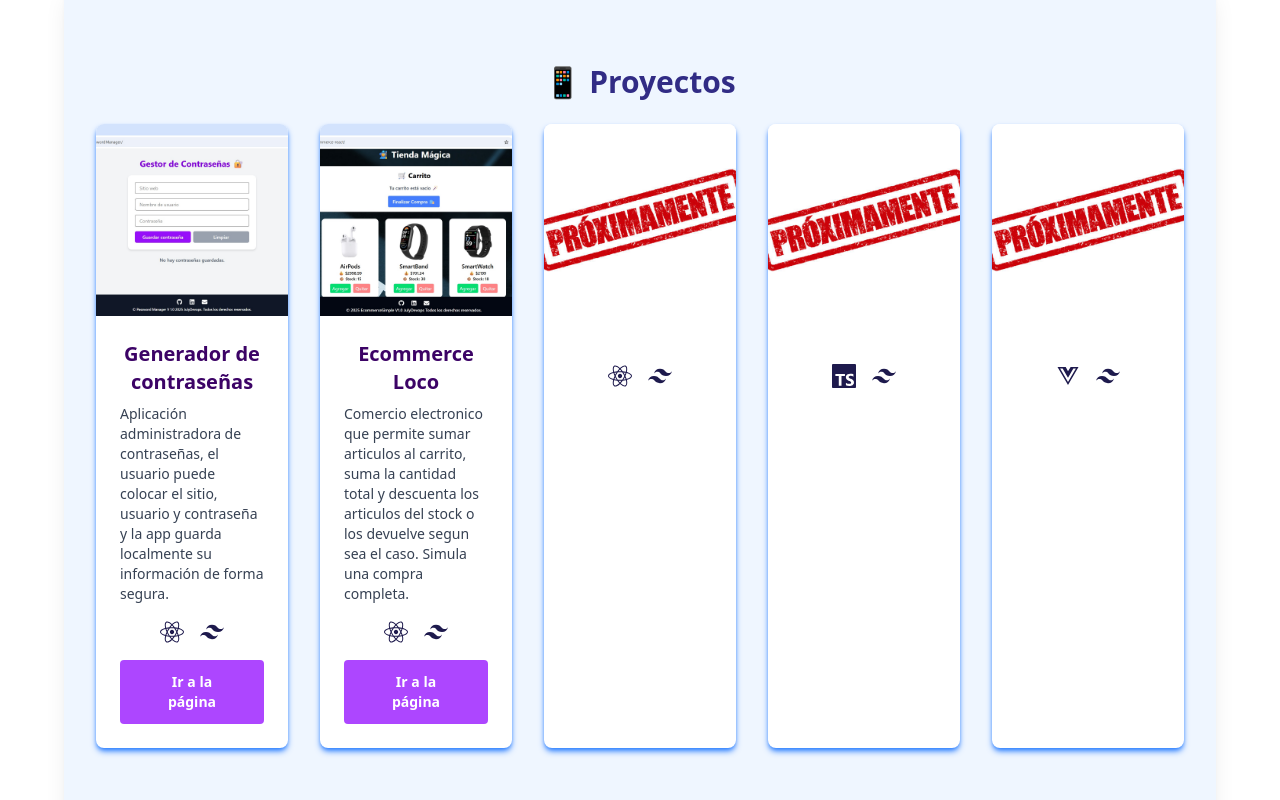
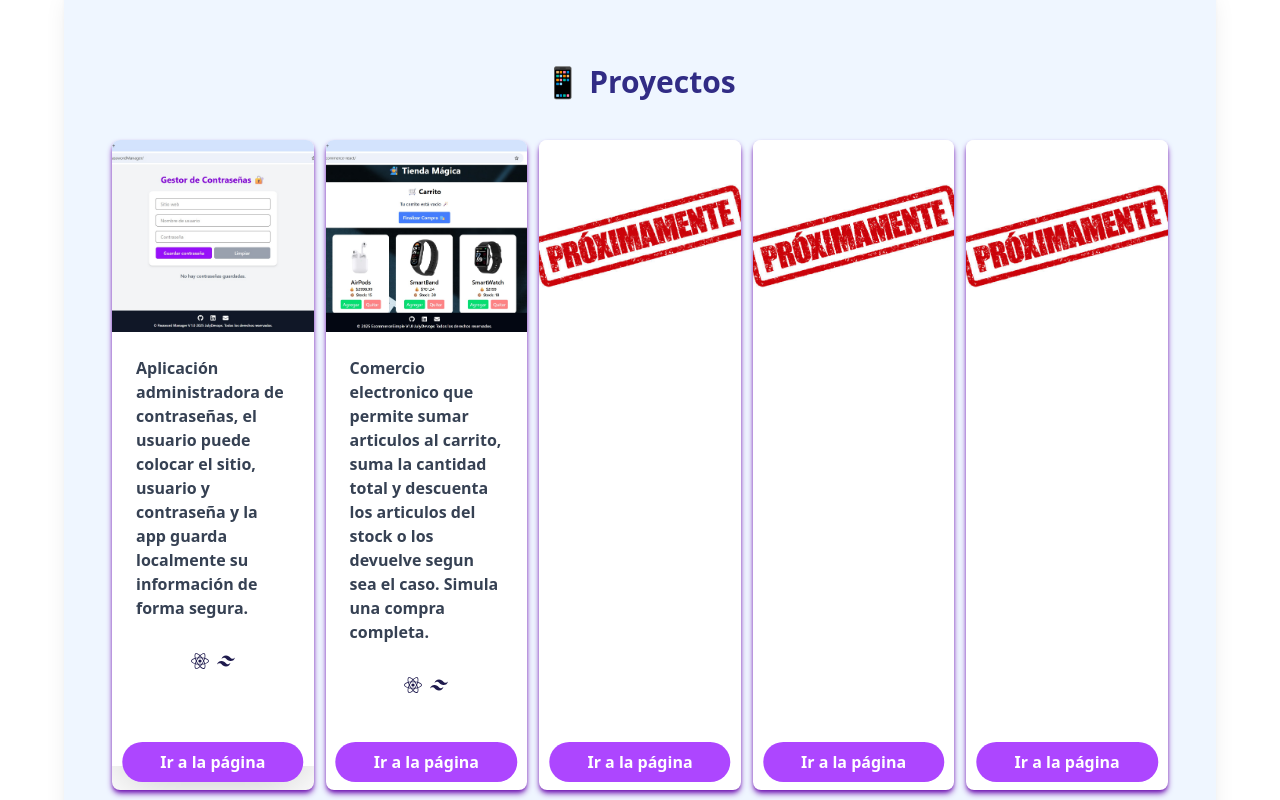
Before and after one commit to JCesar206/myPersonalBlog, a React (Vite) app: page / in a window 1280 px wide. Shown: the part 980-1780 px from the top of the page. Built offline with nearby package versions, Linux system fonts and the light colour scheme; the HTML template or start-up script is replaced by a standard one.

Commit message:
Se actualizan tarjetas de la app

```diff
--- a/src/App.css
+++ b/src/App.css
@@ -7,4 +7,4 @@
 @layer components {.text-navbar {@apply text-indigo-600 font-bold text-wrap hover:text-purple-300 dark:text-white;}}
 @layer components {.style-header {@apply text-indigo-900 text-3xl font-bold hover:text-purple-300 dark:text-white justify-center;}}
 @layer components {.content-main {@apply py-16 bg-indigo-300 border-2 rounded-4xl text-indigo-900 font-bold hover:text-purple-500 dark:bg-gray-700/90 shadow-xl p-8 mb-12;}}
-@layer components {.style-button-card {@apply flex flex-wrap justify-center gap-4 text-lg pt-4 pb-4 font-bold text-indigo-950 hover:text-purple-400 dark:hover:text-purple-900;}}
+@layer components {.style-btn-card {@apply flex flex-wrap justify-center gap-4 text-lg pt-4 pb-4 font-bold text-indigo-950 hover:text-purple-400 dark:hover:text-purple-900;}}
--- a/src/App.jsx
+++ b/src/App.jsx
@@ -23,8 +23,9 @@ function App() {
       passGene: "Generador de contraseñas", contact: "Contacto", contactText: "Puedes contactarme en los siguientes medios:",
       contactText1: "¿Te interesa colaborar o tienes alguna duda? ¡Escribeme a", copyRight: "Todos los derechos reservados",
       sendEmail: "Enviame un correo", seeProject: "Ver proyecto", madeWith: "Hecho con:",
-      descProjec1: "Aplicación administradora de contraseñas, el usuario puede colocar el sitio, usuario y contraseña y la app guarda localmente su información de forma segura.",
-      descProjec2: "Comercio electronico que permite sumar articulos al carrito, suma la cantidad total y descuenta los articulos del stock o los devuelve segun sea el caso. Simula una compra completa.",
+      descPro1: "Aplicación administradora de contraseñas, el usuario puede colocar el sitio, usuario y contraseña y la app guarda localmente su información de forma segura.",
+      descPro2: "Comercio electronico que permite sumar articulos al carrito, suma la cantidad total y descuenta los articulos del stock o los devuelve segun sea el caso. Simula una compra completa.",
+      titlePro3: "", descPro3: "", titlePro4: "", descPro4: "", titlePro5: "", descPro5: "",
       tecnologies: "Conocimiento y uso de las siguientes tecnologias:", goToPage: "Ir a la página", home1: "Bienvenido",
     },
     en: {
@@ -36,8 +37,9 @@ function App() {
       passGene: "Password Generator", contact: "Contact", contactText: "You can reach me through the following channels:",
       contactText1: "Are you interested in collaborating or have any questions? Write to me at",
       copyRight: "All rights reserved", sendEmail: "Send me an email", madeWith: "Made with:",
-      titlePro1: "Password Manager", descProjec1: "Password manager application, the user can enter the site, username and password and the app saves their information locally and securely.",
-      titlePro2: "Crazy Ecommerce", descProjec2: "E-commerce that allows you to add items to your cart, add up the total amount, and deduct items from stock or return them as appropriate. Simulates a complete purchase.",
+      titlePro1: "Password Manager", descPro1: "Password manager application, the user can enter the site, username and password and the app saves their information locally and securely.",
+      titlePro2: "Crazy Ecommerce", descPro2: "E-commerce that allows you to add items to your cart, add up the total amount, and deduct items from stock or return them as appropriate. Simulates a complete purchase.",
+      titlePro3: "", descPro3: "", titlePro4: "", descPro4: "", titlePro5: "", descPro5: "",
       tecnologies: "Knowledge and use of the following technologies:", goToPage: "Go to page", home1: "Welcome",
     }
   };
@@ -60,83 +62,138 @@ function App() {
     <p className="text-complete text-2xl pb-3 pt-3">🛠️ {texts[language].tecnologies}</p><br/><br/>
     <div className="flex items-center justify-center">
       <div className="grid grid-cols-4 sm:grid-cols-2 lg:grid-cols-7 gap-3 pb-12">
-        <DiHtml5 className="button-style" size={30} />
-        <DiCss3 className="button-style" size={30} />
-        <DiJavascript1 className="button-style" size={30} />
-        <DiReact className="button-style" size={30} />
-        <SiTailwindcss className="button-style" size={30} />
-        <DiMysql className="button-style" size={30} />
-        <DiNodejsSmall className="button-style" size={30} />
-        <DiGit className="button-style" size={30} />
-        <DiGithub className="button-style" size={30} />
-        <VscVscodeInsiders className="button-style" size={30} />
-        <SiPostman className="button-style" size={30} />
-        <FaVuejs className="button-style" size={30} />
-        <SiTypescript className="button-style" size={30} />
-        <SiJest className="button-style" size={30} />
+        <DiHtml5 className="button-style" size={30} title="HTML5"/>
+        <DiCss3 className="button-style" size={30} title="CSS3"/>
+        <DiJavascript1 className="button-style" size={30} title="JavaScript"/>
+        <DiReact className="button-style" size={30} title="React"/>
+        <SiTailwindcss className="button-style" size={30} title="Tailwind CSS"/>
+        <DiMysql className="button-style" size={30} title="MySQL"/>
+        <DiNodejsSmall className="button-style" size={30} title="Node.js"/>
+        <DiGit className="button-style" size={30} title="Git"/>
+        <DiGithub className="button-style" size={30} title="Github"/>
+        <VscVscodeInsiders className="button-style" size={30} title="VS Code"/>
+        <SiPostman className="button-style" size={30} title="Postman"/>
+        <FaVuejs className="button-style" size={30} title="Vue"/>
+        <SiTypescript className="button-style" size={30} title="TypeScript"/>
+        <SiJest className="button-style" size={30} title="Jest"/>
       </div>
     </div>
   </section>
 
   <section id="projects" className="py-16 bg-blue-50 rounded-lg shadow-xl p-8 mb-12 dark:bg-gray-900/90">
     <h2 className="style-header pt-6 pb-6 text-center">📱 {texts[language].projects}</h2>
+      <div class="grid sm:grid-cols-1 md:grid-cols-2 lg:grid-cols-5 gap-3 p-4">
+{/* Proyecto 1 */}
+  <div class="relative max-w-sm rounded-lg overflow-hidden bg-white shadow-md shadow-purple-800 hover:shadow-xl transform transition duration-300 hover:scale-105">
+    <img class="w-full h-48 object-cover" src="./passwordManager01.jpg" alt="Password Manager" />
 
-          <div className="flex items-center justify-center">
-            <div className="grid grid-cols-1 sm:grid-cols-2 lg:grid-cols-5 gap-8 max-w-6xl">
+    <div class="px-6 py-4 hover:shadow-purple-500 shadow-2xl">
+      <div class="font-bold text-xl mb-2">{texts[language].titlePro1}</div>
+      <p class="text-gray-700 font-semibold text-base mb-4">
+        {texts[language].descPro1}
+      </p>
 
-              {/* Tarjeta de Proyecto 1 - Convertida a Enlace Clickeable */}
-              <a href="https://jcesar206.github.io/passwordManager/" target="_blank" rel="noopener noreferrer"
-                className="bg-white rounded-lg shadow-md hover:shadow-2xl shadow-blue-500 dark:shadow-purple-800 transition-shadow duration-300 ease-in-out block overflow-hidden">
-                <img src="./passwordManager01.jpg" alt="Proyecto 1" className="w-full h-48 object-cover"/>
-                <div className="p-6">
-                  <h3 className="text-xl font-semibold mb-2 text-purple-950 text-center">{texts[language].passGene}</h3>
-                  <p className="text-gray-700 text-sm">{texts[language].descProjec1}</p>
-                <div className="style-button-card"><FaReact size={24}/><SiTailwindcss size={24}/></div>
-                  <button type="submit" className="text-white font-semibold text-sm pt-3 pb-3 pl-8 pr-8 justify-between rounded bg-purple-500 hover:bg-pink-600 dark:bg-purple-900 cursor-pointer">{texts[language].goToPage}</button>
+      <div class="flex flex-wrap gap-2 mt-4 mb-16 style-btn-card">
+        <FaReact size={18} title="React" />
+        <SiTailwindcss size={18} title="Tailwind CSS" />
       </div>
-              </a>
-              {/* Tarjeta de Proyecto 2 - Convertida a Enlace Clickeable */}
-              <a href="https://jcesar206.github.io/ecommerce-react/" target="_blank" rel="noopener noreferrer"
-                className="bg-white rounded-lg shadow-md hover:shadow-2xl shadow-blue-500 dark:shadow-purple-800 transition-shadow duration-300 ease-in-out block overflow-hidden">
-                <img src="./ecommerceSimple01.jpg" alt="Proyecto 2" className="w-full h-48 object-cover"/>
-                <div className="p-6">
-                  <h3 className="text-xl font-semibold mb-2 text-purple-950 text-center">{texts[language].ecommerce}</h3>
-                  <p className="text-gray-700 text-sm">{texts[language].descProjec2}</p>
-                <div className="style-button-card"><FaReact size={24}/><SiTailwindcss size={24}/></div>
-                <button type="submit" className="text-white font-semibold text-sm pt-3 pb-3 pl-8 pr-8 justify-between rounded bg-purple-500 hover:bg-pink-600 dark:bg-purple-900 cursor-pointer">{texts[language].goToPage}</button>
     </div>
-              </a>
-              {/* Tarjeta de Proyecto 3 - Convertida a Enlace Clickeable */}
-              <a href="#" target="_blank" rel="noopener noreferrer"
-                className="bg-white rounded-lg shadow-md hover:shadow-2xl shadow-blue-500 dark:shadow-purple-800 transition-shadow duration-300 ease-in-out block overflow-hidden">
-                <img src="./next.jpg" alt="Proyecto 2" className="w-full h-48 object-cover"/>
-                <div className="p-6">
-                  <h3 className="text-xl font-semibold mb-2 text-gray-900">{texts[language].project3}</h3>
-                  <p className="text-gray-700 text-sm">{texts[language].descProjec3}</p>
-                <div className="style-button-card"><FaReact size={24}/><SiTailwindcss size={24}/></div>
-                </div>
-              </a>
-              {/* Tarjeta de Proyecto 4 - Convertida a Enlace Clickeable */}
-              <a href="#" target="_blank" rel="noopener noreferrer"
-                className="bg-white rounded-lg shadow-md hover:shadow-2xl shadow-blue-500 dark:shadow-purple-800 transition-shadow duration-300 ease-in-out block overflow-hidden">
-                <img src="./next.jpg" alt="Proyecto 2" className="w-full h-48 object-cover"/>
-                <div className="p-6">
-                  <h3 className="text-xl font-semibold mb-2 text-gray-900">{texts[language].project4}</h3>
-                  <p className="text-gray-700 text-sm">{texts[language].descProjec4}</p>
-                <div className="style-button-card"><SiTypescript size={24}/><SiTailwindcss size={24}/></div>
-                </div>
-              </a>
-              {/* Tarjeta de Proyecto 5 - Convertida a Enlace Clickeable */}
-              <a href="#" target="_blank" rel="noopener noreferrer"
-                className="bg-white rounded-lg shadow-md hover:shadow-2xl shadow-blue-500 dark:shadow-purple-800 transition-shadow duration-300 ease-in-out block overflow-hidden">
-                <img src="./next.jpg" alt="Proyecto 2" className="w-full h-48 object-cover"/>
-                <div className="p-6">
-                  <h3 className="text-xl font-semibold mb-2 text-gray-900">{texts[language].project5}</h3>
-                  <p className="text-gray-700 text-sm">{texts[language].descProjec5}</p>
-                <div className="style-button-card"><FaVuejs size={24}/><SiTailwindcss size={24}/></div>
-                </div>
+
+    <a href="https://jcesar206.github.io/passwordManager/" class="absolute bottom-2 left-1/2 -translate-x-1/2 w-[90%] flex justify-center">
+      <button class="bg-purple-500 hover:bg-purple-800 text-white font-semibold py-2 px-6 rounded-full w-full transition duration-300 cursor-pointer">
+        {texts[language].goToPage}
+      </button>
     </a>
   </div>
+  {/* Proyecto 2 */}
+  <div class="relative max-w-sm rounded-lg overflow-hidden bg-white shadow-md shadow-purple-800 hover:shadow-xl transform transition duration-300 hover:scale-105">
+    <img class="w-full h-48 object-cover" src="./ecommerceSimple01.jpg" alt="Ecommerce Loco" />
+
+    <div class="px-6 py-4">
+      <div class="font-bold text-xl mb-2">{texts[language].titlePro2}</div>
+      <p class="text-gray-700 font-semibold text-base mb-4">
+        {texts[language].descPro2}
+      </p>
+
+      <div class="flex flex-wrap gap-2 mt-4 mb-16 style-btn-card">
+        <FaReact size={18} title="React"/>
+        <SiTailwindcss size={18} title="Tailwind CSS"/>
+      </div>
+    </div>
+
+    <a href="https://jcesar206.github.io/ecommerce-react/" class="absolute bottom-2 left-1/2 -translate-x-1/2 w-[90%] flex justify-center">
+      <button class="bg-purple-500 hover:bg-purple-800 text-white font-semibold py-2 px-6 rounded-full w-full transition duration-300 cursor-pointer">
+        {texts[language].goToPage}
+      </button>
+    </a>
+  </div>
+{/* Proyecto 3 */}
+  <div class="relative max-w-sm rounded-lg overflow-hidden bg-white shadow-md shadow-purple-800 hover:shadow-xl transform transition duration-300 hover:scale-105">
+    <img class="w-full h-48 object-cover" src="./next.jpg" alt="Próximamente" />
+
+    <div class="px-6 py-4">
+      <div class="font-bold text-xl mb-2">{texts[language].titlePro3}</div>
+      <p class="text-gray-700 font-semibold text-base mb-4">
+        {texts[language].descPro3}
+      </p>
+
+      <div class="flex flex-wrap gap-2 mt-4 mb-16">
+        <FaReact size={18} title="React" className="style-btn-card" />
+        <SiTailwindcss size={18} title="Tailwind CSS" className="style-btn-card" />
+      </div>
+    </div>
+
+    <a href="#" class="absolute bottom-2 left-1/2 -translate-x-1/2 w-[90%] flex justify-center">
+      <button class="bg-purple-500 hover:bg-purple-800 text-white font-bold py-2 px-6 rounded-full w-full transition duration-300 cursor-pointer">
+        {texts[language].goToPage}
+      </button>
+    </a>
+  </div>
+{/* Proyecto 4 */}
+  <div class="relative max-w-sm rounded-lg overflow-hidden bg-white shadow-md shadow-purple-800 hover:shadow-xl transform transition duration-300 hover:scale-105">
+    <img class="w-full h-48 object-cover" src="./next.jpg" alt="Próximamente" />
+
+    <div class="px-6 py-4">
+      <div class="font-bold text-xl mb-2">{texts[language].titlePro4}</div>
+      <p class="text-gray-700 font-semibold text-base mb-4">
+        {texts[language].descPro4}
+      </p>
+
+      <div class="flex flex-wrap gap-2 mt-4 mb-16">
+        <FaVuejs size={18} title="Vue" className="style-btn-card" />
+        <SiTailwindcss size={18} title="Tailwind CSS" className="style-btn-card" />
+      </div>
+    </div>
+
+    <a href="#" class="absolute bottom-2 left-1/2 -translate-x-1/2 w-[90%] flex justify-center">
+      <button class="bg-purple-500 hover:bg-purple-800 text-white font-bold py-2 px-6 rounded-full w-full transition duration-300 cursor-pointer">
+        {texts[language].goToPage}
+      </button>
+    </a>
+  </div>
+{/* Proyecto 5 */}
+  <div class="relative max-w-sm rounded-lg overflow-hidden bg-white shadow-md shadow-purple-800 hover:shadow-xl transform transition duration-300 hover:scale-105">
+    <img class="w-full h-48 object-cover" src="./next.jpg" alt="Próximamente" />
+
+    <div class="px-6 py-4">
+      <div class="font-bold text-xl mb-2">{texts[language].titlePro5}</div>
+      <p class="text-gray-700 font-semibold text-base mb-4">
+        {texts[language].descPro5}
+      </p>
+
+      <div class="flex flex-wrap gap-2 mt-4 mb-16">
+        <SiTypescript size={18} title="TypeScript" className="style-btn-card" />
+        <SiTailwindcss size={18} title="Tailwind CSS" className="style-btn-card" />
+      </div>
+    </div>
+
+    <a href="#" class="absolute bottom-2 left-1/2 -translate-x-1/2 w-[90%] flex justify-center">
+      <button class="bg-purple-500 hover:bg-purple-800 text-white font-bold py-2 px-6 rounded-full w-full transition duration-300 cursor-pointer">
+        {texts[language].goToPage}
+      </button>
+    </a>
+  </div>
+
 </div>
 </section>
 
--- a/src/components/Navbar.jsx
+++ b/src/components/Navbar.jsx
@@ -29,11 +29,11 @@ export default function Navbar({ language, setLanguage, darkMode, setDarkMode })
           <li>
             <button
               onClick={() => setLanguage(language === "es" ? "en" : "es")}
-              className="mr-4 text-navbar"
+              className="mr-4 text-navbar cursor-pointer"
             >
               🌐 {language.toUpperCase()}
             </button>
-            <button onClick={() => setDarkMode(!darkMode)}>
+            <button onClick={() => setDarkMode(!darkMode)} className="cursor-pointer">
               {darkMode ? "🌙" : "☀️"}
             </button>
           </li>
```
Lines whose indentation alone changed are shown as unchanged.
